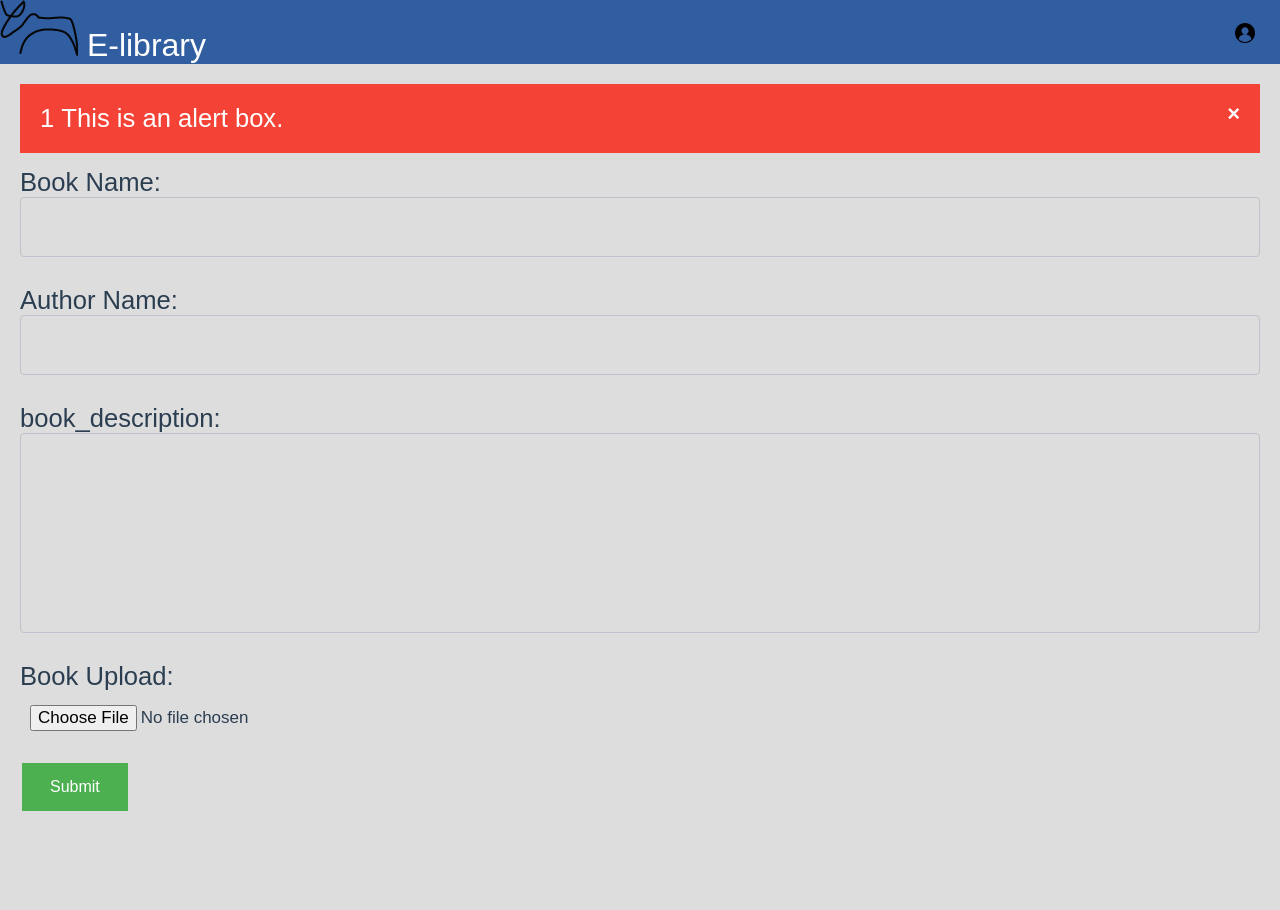
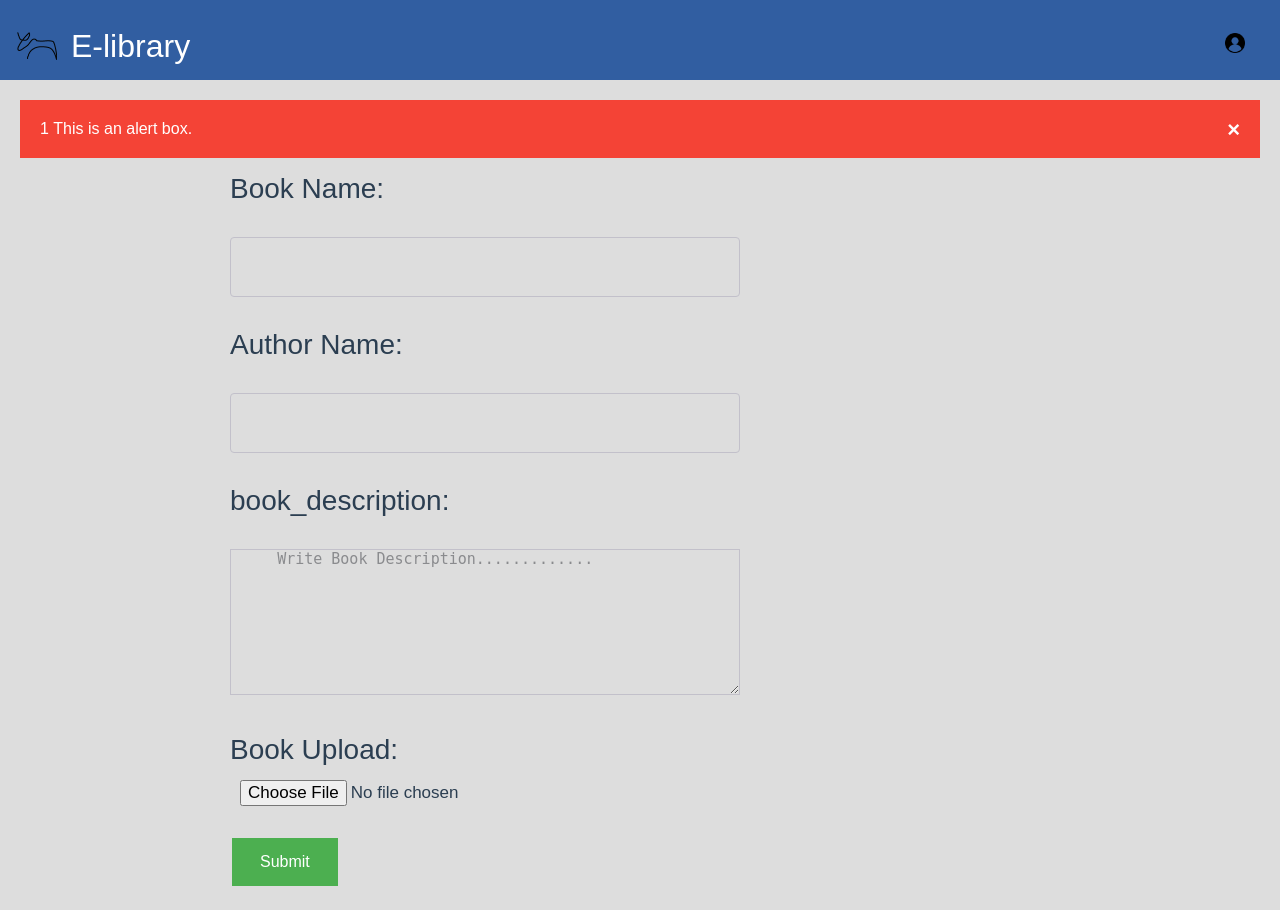
Before and after one commit to shreyakharola/E-library, a PHP site: page /add_book.php in a window 1280 px wide. Before the commit the page ends 811 px from the top, so only its background shows below. Run offline with PHP 8.4, Linux system fonts and the light colour scheme; the visitor is signed in with stand-in values (Sample User, id 1).

Commit message:
few changes

```diff
--- a/add_book.php
+++ b/add_book.php
@@ -12,9 +12,9 @@
   <body>
     <nav class="topnav" class="fixed-top">
         <div class="container-fluid">
-            <span onclick="window.location.href = 'login_elibrary.html';"><img src="logocow.png" alt=""></span>
-          <span class="topnavhead" onclick="window.location.href = 'login_elibrary.html';">E-library</span>
-           <img src="user.png" alt="" onclick="window.location.href = 'myprofile.html';" class="user_icon">
+            <span onclick="window.location.href = 'login_elibrary.html';" class="topnavhead"><img src="logocow.png" class="logo_cow" alt=""></span>
+          <span onclick="window.location.href = 'login_elibrary.html';" class="topnavhead" >E-library</span>
+          <img src="user.png" alt="" onclick="window.location.href = 'myprofile.html';" class="user_icon">
 
 
         </div>
@@ -36,14 +36,14 @@
 
 
 
-
-      <form action="upload.php" method="post" enctype="multipart/form-data" accept="image/x-png,image/gif,image/jpeg">
-        <label for="book_name">Book Name:</label>
+      <main class="book_upload">
+      <form action="upload.php" method="post" enctype="multipart/form-data" accept="image/x-png,image/gif,image/jpeg" id="addbook_form">
+        <label for="book_name">Book Name:</label><br><br>
         <input type="text" id="book_name" name="book_name" required><br><br>
-        <label for="author_name">Author Name:</label>
+        <label for="author_name">Author Name:</label><br><br>
         <input type="text" id="author_name" name="author_name" required><br><br>
-        <label for="book_description">book_description:</label>
-        <input type="text" id="book_description" name="book_description" style="height:200px" required><br><br>
+        <label for="book_description">book_description:</label><br><br>
+        <textarea id="book_textarea" rows="8" cols="100" name="book_description" style="background-color:#ddd; font-size:15px" required>    Write Book Description............. </textarea><br><br>
         <!-- <label for="book_image">Upload Book Image:</label>
         <input type="file" id="book_image" name="book_image" value="upload_image" required><br><br>
         <label for="book_pdf" required>Upload Book:</label>
@@ -56,6 +56,7 @@
         <button class="add_book_button" type="submit" value="submit" name="submitted">Submit</button>
         </div>
       </form>
+    </main>
       </div>
 
 
--- a/book_description.html
+++ b/book_description.html
@@ -10,11 +10,10 @@
   <body>
     <nav class="topnav" class="fixed-top">
         <div class="container-fluid">
-            <span onclick="window.location.href = 'login_elibrary.html';"><img src="logocow.png" alt=""></span>
+            <span onclick="window.location.href = 'login_elibrary.html';" class="topnavhead"><img src="logocow.png" class="logo_cow" alt=""></span>
           <span onclick="window.location.href = 'login_elibrary.html';" class="topnavhead" >E-library</span>
         </div>
       </nav>
-      </div>
 
         <div class="row">
           <div class="column1">
--- a/elibrary.css
+++ b/elibrary.css
@@ -1,12 +1,24 @@
 .topnav {
     background: #315EA1 ;
     font-size:xx-large;
+    padding: 10px 10px;
+    height: 80px;
+}
+.logo_cow {
+  height: 60px;
+  width: 40px;
+  padding: 4px 0px 28px;
 }
 .topnavhead {
-    color: white;
-    top: 0;
-    margin: 0;
-}
+  color: white;
+  padding: 13px 2px 6px;
+  float: left;
+  font-weight: 00;
+  margin: 5px;
+  display: block;
+  cursor: pointer;
+  }
+
 .sticky {
     position: fixed;
     top: 0;
@@ -37,12 +49,12 @@
 
 body {
   background-color: lemonchiffon;
-  font-size: 1.6rem;
+  font-size: 1.0rem;
   font-family: "Open Sans", sans-serif;
   color: #2b3e51;
 }
 
-h2 {
+.login_header {
   font-weight: 300;
   text-align: center;
 }
@@ -76,7 +88,7 @@ input {
   border-radius: 4px;
 }
 
-input[type="text"],
+ input[type="text"],
 input[type="email"] {
   width: 100%;
   padding: 0 0 0 10px;
@@ -238,6 +250,8 @@ input[type=submit]:hover {
   float: right;
 }
 
+
+
 .user_icon {
   position: relative;
   width: 30px;
@@ -269,7 +283,7 @@ body {
 grid-template-columns: repeat(4, 1fr);
 grid-auto-rows: auto;
 margin: 80px;
-  margin-top: 0;
+  margin-top: 10px;
     display: grid;
   column-gap: 2em;
   row-gap: 2em;
@@ -310,6 +324,7 @@ margin: 80px;
   font-size: 14px;
   font-weight: 400;
 }
+
 
 /* Style p element */
 p {
@@ -352,9 +367,9 @@ p {
   box-sizing: border-box;
 }
 
-#book_description {
+/* #book_description {
   padding-top: 20px;
-}
+} */
 
 .book1{
   float: left;
@@ -566,10 +581,9 @@ table {
 }
 
 .About h3 {
-  text-transform: uppercase;
   letter-spacing: 3px;
-  font-size: 30px;
-  font-weight: 500;
+  font-size: 25px;
+  font-weight: 300;
 }
 
 .About ul li{
@@ -738,7 +752,7 @@ body {
 }
 .text h2{
   font-size: 90px;
-  font-weight: 600;
+  font-weight: 400;
   margin-bottom: 10px;
 
 }
@@ -798,3 +812,68 @@ addbook.php page css */
   margin: 4px 2px;
   cursor: pointer;
 }
+
+input[name="book_name"],
+input[name="author_name"] {
+  width: 50%;
+  padding: 0 0 0 10px;
+  margin: 0;
+  color: #8a8b8e;
+  border: 1px solid #c2c0ca;
+  font-style: normal;
+  font-size: 16px;
+  position: relative;
+  display: inline-block;
+  background: none;
+}
+input[name="book_name"]:focus,
+input[name="author_name"]:focus {
+  border-color: #3ca9e2;
+}
+input[name="book_name"]:focus:invalid,
+input[name="author_name"]:focus:invalid {
+  color: #cc1e2b;
+  border-color: #cc1e2b;
+}
+input[name="book_name"]:valid ~ .validation,
+input[name="author_name"]:valid ~ .validation {
+  display: block;
+  border-color: #0C0;
+}
+input[name="book_name"]:valid ~ .validation span,
+input[name="author_name"]:valid ~ .validation span {
+  background: #0C0;
+  position: absolute;
+  border-radius: 6px;
+}
+input[name="book_name"]:valid ~ .validation span:first-child,
+input[name="author_name"]:valid ~ .validation span:first-child {
+  top: 30px;
+  left: 14px;
+  width: 20px;
+  height: 3px;
+  -webkit-transform: rotate(-45deg);
+          transform: rotate(-45deg);
+}
+input[name="book_name"]:valid ~ .validation span:last-child,
+input[name="author_name"]:valid ~ .validation span:last-child {
+  top: 35px;
+  left: 8px;
+  width: 11px;
+  height: 3px;
+  -webkit-transform: rotate(45deg);
+          transform: rotate(45deg);
+}
+
+textarea {
+  width: 50%;
+  padding: 0 0 0 10px;
+  margin: 0;
+  color: #8a8b8e;
+  border: 1px solid #c2c0ca;
+  font-style: normal;
+  font-size: 16px;
+  position: relative;
+  display: inline-block;
+  background: none;
+}
--- a/login_page.html
+++ b/login_page.html
@@ -11,12 +11,12 @@
   <body>
     <nav class="topnav" class="fixed-top">
         <div class="container-fluid">
-            <span><img src="logocow.png" alt=""></span>
+            <span"><img src="logocow.png"  class="logo_cow" alt=""></span>
           <span class="topnavhead">E-library</span>
         </div>
       </nav>
       <div id="login-form-wrap">
-        <h2>Login</h2>
+        <h2 class="login_header">Login</h2>
         <form id="login-form">
           <p>
           <input type="text" id="username" name="username" placeholder="Username/email" required><i class="validation"><span></span><span></span></i>
--- a/registration_form.html
+++ b/registration_form.html
@@ -11,8 +11,8 @@
   <body>
     <nav class="topnav" class="fixed-top">
         <div class="container-fluid">
-            <span><img src="logocow.png" alt=""></span>
-          <span class="topnavhead">E-library</span>
+          <span onclick="window.location.href = 'login_elibrary.html';" class="topnavhead"><img src="logocow.png" class="logo_cow" alt=""></span>
+          <span onclick="window.location.href = 'login_elibrary.html';" class="topnavhead" >E-library</span>
         </div>
       </nav>
       <div id="login-form-wrap">
```
Also changed, not shown: about.html (+5 -5 lines), login_elibrary.html (+8 -8 lines), my_collection.html (+6 -6 lines), myprofile.html (+3 -5 lines), uploads/1684147433_logo-facebook.png (deleted), uploads/1684177548_sherlock_homes.jpg (added), uploads/logo-facebook.png (deleted).
